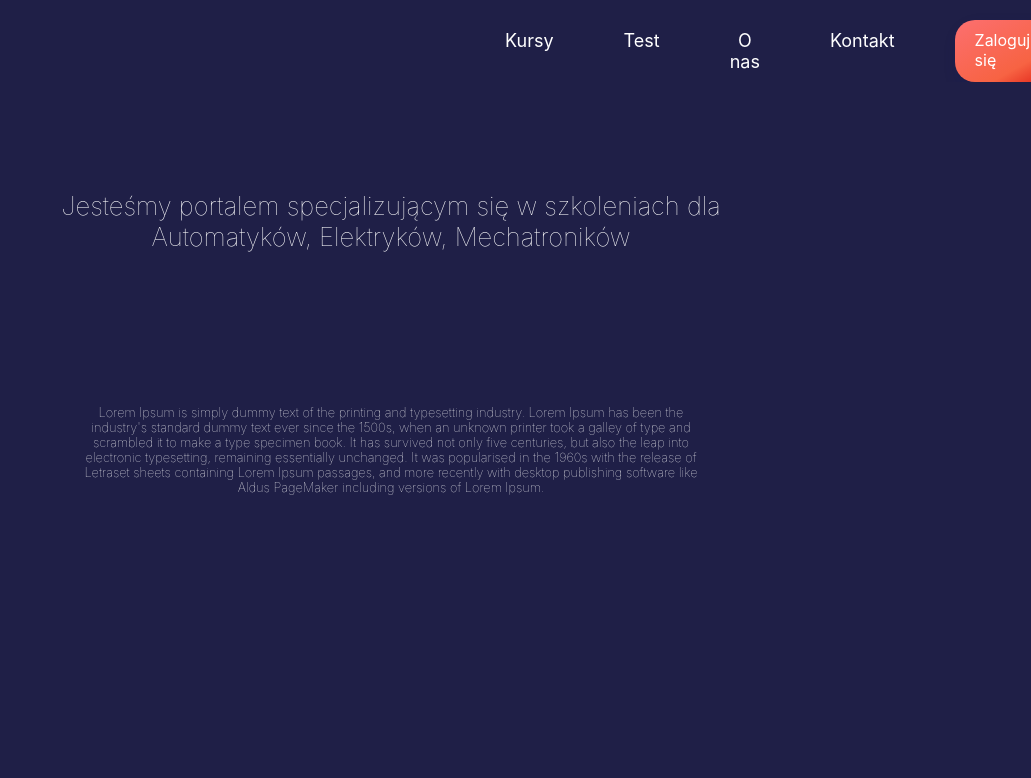
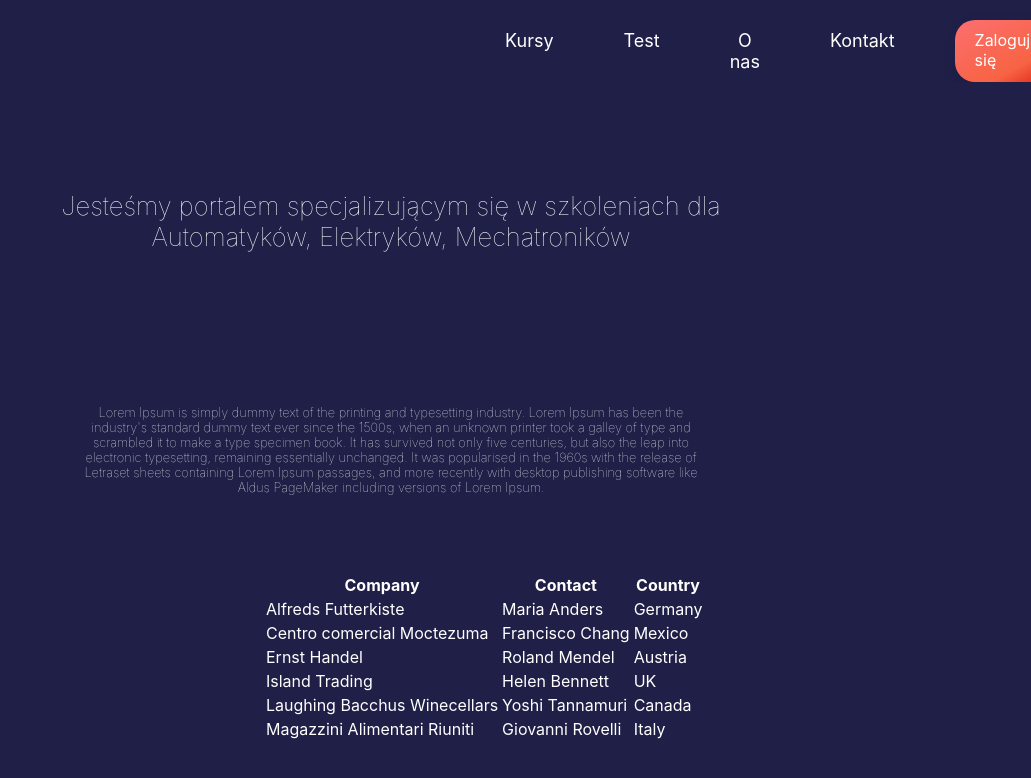
Before and after one commit to LukaszOlszewski96/Fox-edu-app-v2, a React (Create React App) app: page /about in a window 1280 px wide. Shown: the top 778 px of the page, without its empty margins (249-1280 px from the left). Built offline with nearby package versions, Linux system fonts and the light colour scheme; no server answers; the database is empty.

Commit message:
Add dashboard with aff product function and logout

```diff
--- a/src/Firebase/Firebase.js
+++ b/src/Firebase/Firebase.js
@@ -1,6 +1,7 @@
 import firebase from 'firebase/app';
 import 'firebase/auth';
 import "firebase/firestore";
+import 'firebase/storage';
 
 const firebaseConfig = {
     apiKey: "AIzaSyDcjDRamw2G7zP7s00atz0oPEhAl2GXmXc",
@@ -14,8 +15,9 @@ const firebaseConfig = {
 
 let firebaseApp = firebase.initializeApp(firebaseConfig);
 let db = firebaseApp.firestore();
+let storage = firebase.storage();
 
-export { db, firebase };
+export { db, firebase, storage };
 export const auth = firebase.auth;
 export const providerGoogle = new firebase.auth.GoogleAuthProvider;
 export const provider = new firebase.auth.FacebookAuthProvider();
--- a/src/Screen/About/About.js
+++ b/src/Screen/About/About.js
@@ -1,6 +1,7 @@
 import React from 'react'
 import NavBar from '../../Components/NavBar/NavBar'
 import './About.css'
+import Table from './Table'
 
 function About() {
     return (
@@ -12,6 +13,7 @@ function About() {
                     <p className="text-normal">Lorem Ipsum is simply dummy text of the printing and typesetting industry. Lorem Ipsum has been the industry's standard dummy text ever since the 1500s, when an unknown printer took a galley of type and scrambled it to make a type specimen book. It has survived not only five centuries, but also the leap into electronic typesetting, remaining essentially unchanged. It was popularised in the 1960s with the release of Letraset sheets containing Lorem Ipsum passages, and more recently with desktop publishing software like Aldus PageMaker including versions of Lorem Ipsum.</p>
                  </div>
              </div>
+             <Table/>
         </div>
     )
 }
--- /dev/null
+++ b/src/Screen/About/Table.css
@@ -0,0 +1,6 @@
+table{
+    position: relative;
+    top: 20vw;
+    left:40vw;
+    color: #fff;
+}
--- /dev/null
+++ b/src/Screen/About/Table.js
@@ -0,0 +1,46 @@
+import React from 'react'
+import "./Table.css"
+
+function Table() {
+    return (
+        <table>
+  <tr>
+    <th>Company</th>
+    <th>Contact</th>
+    <th>Country</th>
+  </tr>
+  <tr>
+    <td>Alfreds Futterkiste</td>
+    <td>Maria Anders</td>
+    <td>Germany</td>
+  </tr>
+  <tr>
+    <td>Centro comercial Moctezuma</td>
+    <td>Francisco Chang</td>
+    <td>Mexico</td>
+  </tr>
+  <tr>
+    <td>Ernst Handel</td>
+    <td>Roland Mendel</td>
+    <td>Austria</td>
+  </tr>
+  <tr>
+    <td>Island Trading</td>
+    <td>Helen Bennett</td>
+    <td>UK</td>
+  </tr>
+  <tr>
+    <td>Laughing Bacchus Winecellars</td>
+    <td>Yoshi Tannamuri</td>
+    <td>Canada</td>
+  </tr>
+  <tr>
+    <td>Magazzini Alimentari Riuniti</td>
+    <td>Giovanni Rovelli</td>
+    <td>Italy</td>
+  </tr>
+</table>
+    )
+}
+
+export default Table
--- a/src/Screen/Dashboard/Dashboard.js
+++ b/src/Screen/Dashboard/Dashboard.js
@@ -1,12 +1,80 @@
-import React from 'react';
-import "./Dashboard.css";
+import React, { useState } from 'react'
+import { storage, db, firebase, auth } from '../../Firebase/Firebase'
+import Navbar from '../../Components/NavBar/NavBar'
+require('firebase/auth')
 
-function Dashboard() {
+//Component to add new products to database
+
+ const Dashboard = () => {
+
+    const [productName, setProductName] = useState('');
+    const [productPrice, setProductPrice] = useState(0);
+    const [productImg, setProductImg] = useState(null);
+    const [error, setError] = useState('');
+
+    const types = ['image/png', 'image/jpeg']; // image types
+
+    const productImgHandler = (e) => {
+        let selectedFile = e.target.files[0];
+        if (selectedFile && types.includes(selectedFile.type)) {
+            setProductImg(selectedFile);
+            setError('')
+        }
+        else {
+            setProductImg(null);
+            setError('Please select a valid image type (jpg or png)');
+        }
+    }
+
+    // add product
+    const addProduct = (e) => {
+        e.preventDefault();
+        const uploadTask = storage.ref(`product-images/${productImg.name}`).put(productImg);
+        uploadTask.on('state_changed', snapshot => {
+            const progress = (snapshot.bytesTransferred / snapshot.totalBytes) * 100;
+            console.log(progress);
+        }, err => setError(err.message)
+            , () => {
+                storage.ref('product-images').child(productImg.name).getDownloadURL().then(url => {
+                    db.collection('Products').add({
+                        ProductName: productName,
+                        ProductPrice: Number(productPrice),
+                        ProductImg: url
+                    }).then(() => {
+                        setProductName('');
+                        setProductPrice(0)
+                        setProductImg('');
+                        setError('');
+                        document.getElementById('file').value = '';
+                    }).catch(err => setError(err.message))
+                })
+            })
+
+    }
 
     return (
-        <div className="dashboard-conteiner">
-            hello
-
+        <div className='dashboard-conteiner'>
+            <Navbar/>
+            <button type="button" onClick={async ()=>await firebase.auth().signOut()}>Logout</button>
+            <br />
+            <h2>ADD PRODUCTS</h2>
+            <hr />
+            <form autoComplete="off" className='form-group' onSubmit={addProduct}>
+                <label htmlFor="product-name">Product Name</label>
+                <input type="text" className='form-control' required
+                    onChange={(e) => setProductName(e.target.value)} value={productName} />
+                <br />
+                <label htmlFor="product-price">Product Price</label>
+                <input type="number" className='form-control' required
+                    onChange={(e) => setProductPrice(e.target.value)} value={productPrice} />
+                <br />
+                <label htmlFor="product-img">Product Image</label>
+                <input type="file" className='form-control' id="file" required
+                    onChange={productImgHandler} />
+                <br />
+                <button type="submit" className='btn btn-success btn-md mybtn'>ADD</button>
+            </form>
+            {error && <span className='error-msg'>{error}</span>}
         </div>
     )
 }
```
Also changed, not shown: src/Screen/Test/Test.js (+2 -0 lines).
